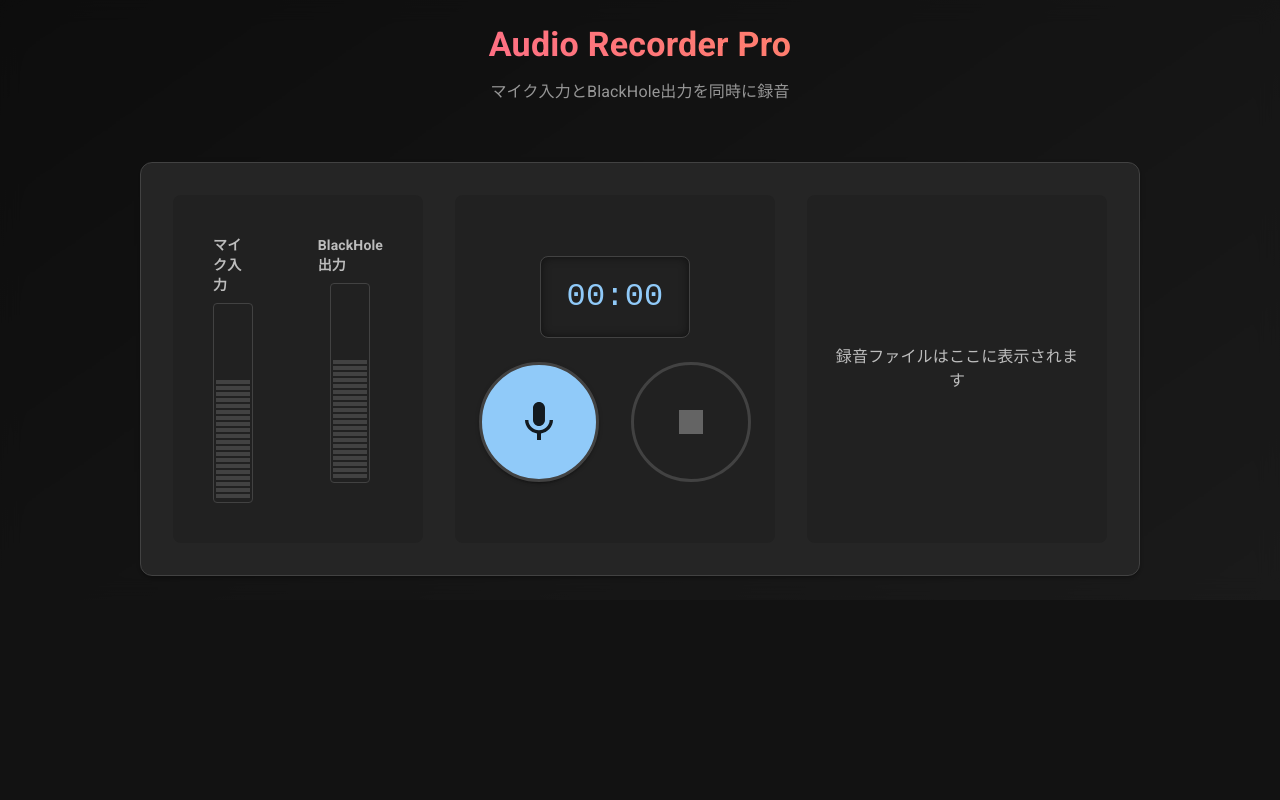
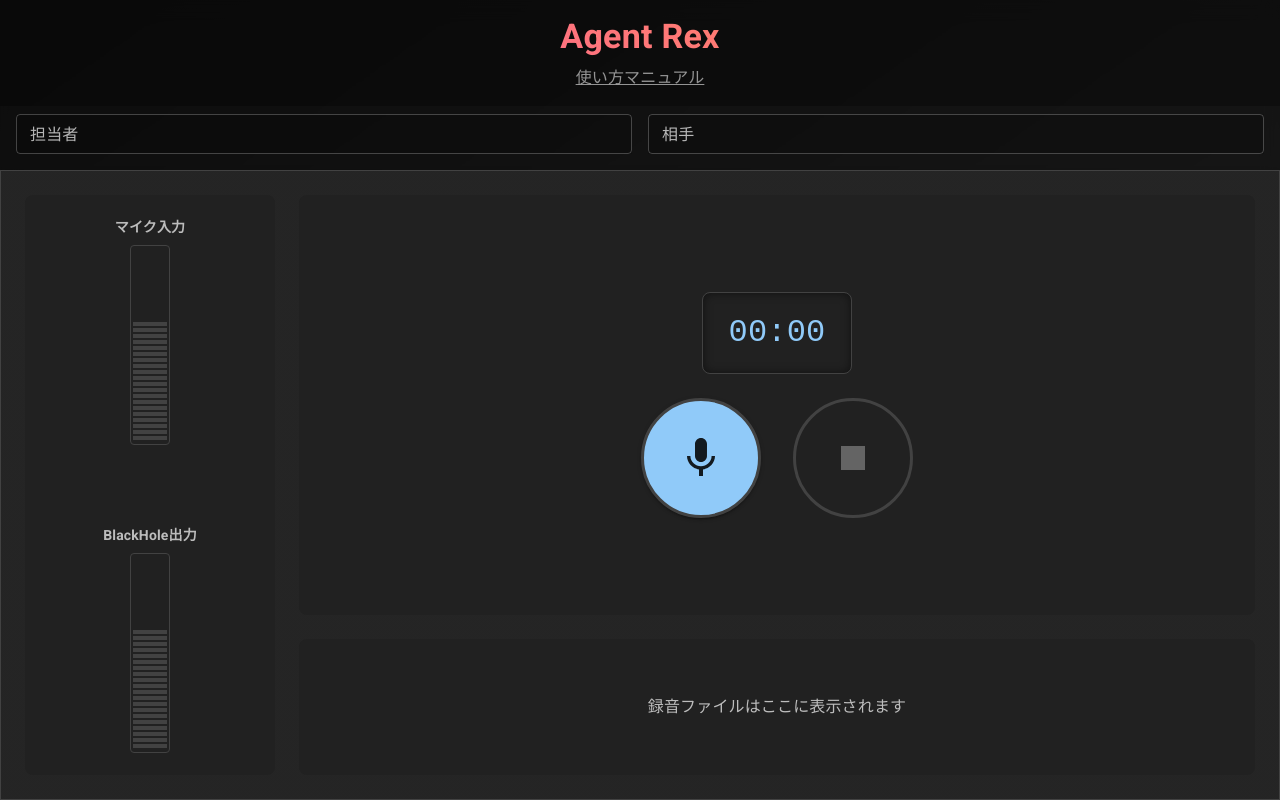
Before and after one commit to Kurihara-D/audio-rex, a React (Vite) app: page / in a window 1280 px wide. Built offline with nearby package versions, Linux system fonts and the light colour scheme.

Commit message:
担当者と参加者を入力できるようにする

```diff
--- a/index.html
+++ b/index.html
@@ -3,7 +3,7 @@
   <head>
     <meta charset="UTF-8" />
     <meta name="viewport" content="width=device-width, initial-scale=1.0" />
-    <title>音声録音アプリ</title>
+    <title>Agent-Rex</title>
     <link
       rel="stylesheet"
       href="https://fonts.googleapis.com/css?family=Roboto:300,400,500,700&display=swap"
--- a/src/App.tsx
+++ b/src/App.tsx
@@ -1,11 +1,12 @@
-import React from 'react';
-import { Container, Typography, Box, styled } from '@mui/material';
+import React, { useState } from 'react';
+import { Container, Typography, Box, styled, Link } from '@mui/material';
 import { RecordingControls } from './components/RecordingControls';
 import { useAudioRecorder } from './hooks/useAudioRecorder';
+import { ParticipantFields } from './components/ParticipantFields';
 
 const AppContainer = styled(Box)(({ theme }) => ({
-  width: '100%',
-  height: '100%',
+  width: '100vw',
+  height: '100vh',
   background: `linear-gradient(145deg, ${theme.palette.grey[900]} 0%, ${theme.palette.grey[800]} 100%)`,
   display: 'flex',
   flexDirection: 'column',
@@ -19,23 +20,26 @@ const StyledContainer = styled(Container)({
   maxWidth: 'none !important',
   display: 'flex',
   flexDirection: 'column',
-  height: '100%',
+  minHeight: 0,
   width: '100%'
 });
 
-const GlassPanel = styled(Box)(({ theme }) => ({
+const GlassPanel = styled(Box)(({ }) => ({
   backgroundColor: 'rgba(0, 0, 0, 0.6)',
   backdropFilter: 'blur(10px)',
-  padding: theme.spacing(3, 0),
   boxShadow: '0 8px 32px 0 rgba(0, 0, 0, 0.37)',
   flex: 1,
   display: 'flex',
   flexDirection: 'column',
   overflow: 'hidden',
-  width: '100%'
+  width: '100%',
+  minHeight: 0
 }));
 
 const App: React.FC = () => {
+  const [staff, setStaff] = useState<string>('');
+  const [client, setClient] = useState<string>('');
+
   const {
     isRecording,
     recordingTime,
@@ -44,17 +48,24 @@ const App: React.FC = () => {
     audioUrl,
     startRecording,
     stopRecording
-  } = useAudioRecorder();
+  } = useAudioRecorder({
+    staff,
+    client
+  });
 
   return (
     <AppContainer>
       <StyledContainer maxWidth={false}>
         <GlassPanel>
-          <Box sx={{ textAlign: 'center', mb: 3 }}>
+          <Box sx={{
+            textAlign: 'center',
+            mb: 1,
+            pt: 2,
+            backgroundColor: 'rgba(0, 0, 0, 0.3)',
+          }}>
             <Typography
               variant="h4"
               component="h1"
-              gutterBottom
               sx={{
                 fontWeight: 'bold',
                 background: 'linear-gradient(45deg, #FE6B8B 30%, #FF8E53 90%)',
@@ -62,18 +73,41 @@ const App: React.FC = () => {
                 textFillColor: 'transparent',
                 WebkitBackgroundClip: 'text',
                 WebkitTextFillColor: 'transparent',
+                mb: 1,
               }}
             >
-              Audio Recorder Pro
+              Agent Rex
             </Typography>
-            <Typography
-              variant="subtitle1"
-              color="text.secondary"
-              sx={{ opacity: 0.8 }}
+            <Link
+              href="https://www.notion.so/AgentRex-1a04d37ab76780aab2f1d07abb15a0d9?pvs=4"
+              target="_blank"
+              rel="noopener"
+              onClick={(e) => {
+                e.preventDefault();
+                window.open(e.currentTarget.href, '_blank');
+              }}
+              sx={{
+                color: 'text.secondary',
+                opacity: 0.8,
+                textDecoration: 'underline',
+                '&:hover': {
+                  opacity: 1,
+                  color: 'primary.main',
+                },
+                display: 'block',
+                mb: 2,
+              }}
             >
-              マイク入力とBlackHole出力を同時に録音
-            </Typography>
+              使い方マニュアル
+            </Link>
           </Box>
+
+          <ParticipantFields
+            staff={staff}
+            client={client}
+            onStaffChange={setStaff}
+            onClientChange={setClient}
+          />
 
           <RecordingControls
             isRecording={isRecording}
--- /dev/null
+++ b/src/components/ParticipantFields.tsx
@@ -0,0 +1,58 @@
+import React from 'react';
+import { Box, TextField } from '@mui/material';
+
+interface ParticipantFieldsProps {
+  staff: string;
+  client: string;
+  onStaffChange: (value: string) => void;
+  onClientChange: (value: string) => void;
+}
+
+export const ParticipantFields: React.FC<ParticipantFieldsProps> = ({
+  staff,
+  client,
+  onStaffChange,
+  onClientChange
+}) => {
+  return (
+    <Box sx={{
+      display: 'flex',
+      gap: 2,
+      px: 2,
+      mb: 2,
+      '& .MuiTextField-root': {
+        flex: 1,
+        backgroundColor: 'rgba(0, 0, 0, 0.2)',
+        '& .MuiOutlinedInput-root': {
+          '& fieldset': {
+            borderColor: 'rgba(255, 255, 255, 0.23)',
+          },
+          '&:hover fieldset': {
+            borderColor: 'rgba(255, 255, 255, 0.4)',
+          },
+        },
+      }
+    }}>
+      <TextField
+        label="担当者"
+        value={staff}
+        onChange={(e) => onStaffChange(e.target.value)}
+        variant="outlined"
+        size="small"
+        InputLabelProps={{
+          sx: { color: 'text.secondary' }
+        }}
+      />
+      <TextField
+        label="相手"
+        value={client}
+        onChange={(e) => onClientChange(e.target.value)}
+        variant="outlined"
+        size="small"
+        InputLabelProps={{
+          sx: { color: 'text.secondary' }
+        }}
+      />
+    </Box>
+  );
+};
--- a/src/components/RecordingControls.tsx
+++ b/src/components/RecordingControls.tsx
@@ -1,6 +1,7 @@
 import React from 'react';
-import { Box, Button, Typography, Paper, styled } from '@mui/material';
+import { Box, Button, Typography, Paper, styled, CircularProgress } from '@mui/material';
 import { Mic, Stop, Download } from '@mui/icons-material';
+import { useState, useEffect } from 'react';
 import { VolumeIndicator } from './VolumeIndicator';
 
 const ControlButton = styled(Button)(({ theme }) => ({
@@ -37,7 +38,7 @@ interface RecordingControlsProps {
   recordingTime: number;
   micVolume: number;
   blackholeVolume: number;
-  audioUrl: string | null;
+  audioUrl: { url: string; mimeType: string; fileName: string } | null;
   onStart: () => void;
   onStop: () => void;
 }
@@ -51,6 +52,16 @@ export const RecordingControls: React.FC<RecordingControlsProps> = ({
   onStart,
   onStop,
 }) => {
+  const [isAudioLoading, setIsAudioLoading] = useState(false);
+  const [audioDuration, setAudioDuration] = useState<number | null>(null);
+
+  useEffect(() => {
+    if (audioUrl) {
+      setIsAudioLoading(true);
+      setAudioDuration(null);
+    }
+  }, [audioUrl]);
+
   const formatTime = (seconds: number) => {
     const mins = Math.floor(seconds / 60);
     const secs = seconds % 60;
@@ -61,17 +72,21 @@ export const RecordingControls: React.FC<RecordingControlsProps> = ({
     <Paper
      elevation={3}
      sx={{
-        p: 4,
-        mx: 'auto',
-        mt: 4,
+       p: 3,
+       mx: 0,
+       mt: 0,
        backgroundColor: 'background.paper',
-        borderRadius: 3,
+       borderRadius: 0,
        border: '1px solid',
        borderColor: 'grey.800',
        display: 'grid',
-        gridTemplateColumns: '250px 1fr 300px',
-        gap: 4,
-        minHeight: '400px',
+       gridTemplateColumns: '250px 1fr',
+       gridTemplateRows: '1fr auto',
+       gap: 3,
+       height: '100%',
+       flex: 1,
+       minHeight: 0,
+       overflow: 'hidden',
      }}
     >
       {/* Left Section - Meters */}
@@ -80,22 +95,30 @@ export const RecordingControls: React.FC<RecordingControlsProps> = ({
         p: 3,
         borderRadius: 2,
         display: 'flex',
+        flexDirection: 'column',
         justifyContent: 'center',
-        gap: 4
+        alignItems: 'center',
+        gap: 6,
+        gridRow: '1 / 3',
+        height: '100%'
       }}>
         <VolumeIndicator label="マイク入力" value={micVolume} />
         <VolumeIndicator label="BlackHole出力" value={blackholeVolume} />
       </Box>
 
-      {/* Center Section - Controls */}
+      {/* Top Section - Controls */}
       <Box sx={{
         display: 'flex',
         flexDirection: 'column',
         alignItems: 'center',
         justifyContent: 'center',
         backgroundColor: 'grey.900',
-        p: 3,
+        p: 4,
         borderRadius: 2,
+        gridColumn: '2',
+        gridRow: '1',
+        height: '100%',
+        minHeight: '300px',
       }}>
         <DisplayPanel>
           {formatTime(recordingTime)}
@@ -125,7 +148,7 @@ export const RecordingControls: React.FC<RecordingControlsProps> = ({
         </Box>
       </Box>
 
-      {/* Right Section - Playback */}
+      {/* Bottom Section - Playback */}
       <Box sx={{
         backgroundColor: 'grey.900',
         p: 3,
@@ -133,22 +156,18 @@ export const RecordingControls: React.FC<RecordingControlsProps> = ({
         display: 'flex',
         flexDirection: 'column',
         justifyContent: 'center',
+        gridColumn: '2',
+        gridRow: '2',
       }}>
         {audioUrl ? (
           <>
-            <Box sx={{
-              backgroundColor: 'background.paper',
-              p: 3,
-              borderRadius: 1,
-              mb: 3
-            }}>
+            <Box>
               <audio
                 controls
-                src={audioUrl}
+                src={audioUrl?.url}
                 style={{
                   width: '100%',
                   height: 60,
-                  backgroundColor: 'rgb(18, 18, 18)',
                   borderRadius: '4px',
                   padding: '4px'
                 }}
@@ -158,8 +177,8 @@ export const RecordingControls: React.FC<RecordingControlsProps> = ({
               variant="contained"
               color="primary"
               startIcon={<Download />}
-              href={audioUrl}
-              download="recording.webm"
+              href={audioUrl.url}
+              download={audioUrl.fileName}
               sx={{
                 borderRadius: 1,
                 py: 1.5
@@ -173,6 +192,7 @@ export const RecordingControls: React.FC<RecordingControlsProps> = ({
             variant="body1"
             color="text.secondary"
             align="center"
+            sx={{ py: 4 }}
           >
             録音ファイルはここに表示されます
           </Typography>
--- a/src/components/VolumeIndicator.tsx
+++ b/src/components/VolumeIndicator.tsx
@@ -32,7 +32,7 @@ interface VolumeIndicatorProps {
 export const VolumeIndicator: React.FC<VolumeIndicatorProps> = ({ label, value }) => {
   // 0-255の値を20セグメントに分割
   const segments = useMemo(() => {
-    const normalizedValue = (value / 255) * 20;
+    const normalizedValue = (value / 255) * 70;
     return Array.from({ length: 20 }, (_, i) => ({
       active: i < normalizedValue,
       isRed: i >= 16, // 上位4セグメントは赤色
--- a/src/hooks/useAudioRecorder.ts
+++ b/src/hooks/useAudioRecorder.ts
@@ -1,14 +1,19 @@
 import { useState, useEffect, useCallback, useRef } from 'react';
+
+interface ParticipantsInfo {
+  staff: string;
+  client: string;
+}
 
 interface AudioRecorderState {
   isRecording: boolean;
   recordingTime: number;
   micVolume: number;
   blackholeVolume: number;
-  audioUrl: string | null;
+  audioUrl: { url: string; mimeType: string; fileName: string; } | null;
 }
 
-export const useAudioRecorder = () => {
+export const useAudioRecorder = (participants: ParticipantsInfo) => {
   const [state, setState] = useState<AudioRecorderState>({
     isRecording: false,
     recordingTime: 0,
@@ -27,6 +32,29 @@ export const useAudioRecorder = () => {
   const animationFrameRef = useRef<number | null>(null);
   const startTimeRef = useRef<number | null>(null);
   const isRecordingRef = useRef<boolean>(false);
+
+  const generateFileName = useCallback(() => {
+    const date = new Date().toISOString().split('T')[0];
+
+    const staff = participants?.staff?.trim() || '';
+    const client = participants?.client?.trim() || '';
+    return `${staff || 'unknown'}-${client || 'unknown'}-${date}.webm`;
+  }, [participants]);
+
+  const handleStop = useCallback(() => {
+    const blob = new Blob(chunksRef.current, { type: 'audio/webm' });
+    const url = URL.createObjectURL(blob);
+    // 録音停止時に最新のparticipants情報でファイル名を生成
+    const fileName = generateFileName();
+    setState(prev => ({
+      ...prev,
+      audioUrl: {
+        url: url,
+        mimeType: 'audio/webm',
+        fileName: fileName
+      }
+    }));
+  }, [generateFileName]);
 
   const getBlackholeStream = useCallback(async () => {
     const devices = await navigator.mediaDevices.enumerateDevices();
@@ -117,16 +145,13 @@ export const useAudioRecorder = () => {
       }
 
       chunksRef.current = [];
-      recorderRef.current = new MediaRecorder(destination.stream);
+
+      // MediaRecorderの作成と設定
+      recorderRef.current = new MediaRecorder(destination.stream, { mimeType: 'audio/webm' });
       recorderRef.current.ondataavailable = (event) => {
         chunksRef.current.push(event.data);
       };
-
-      recorderRef.current.onstop = () => {
-        const blob = new Blob(chunksRef.current, { type: 'audio/webm' });
-        const url = URL.createObjectURL(blob);
-        setState(prev => ({ ...prev, audioUrl: url }));
-      };
+      recorderRef.current.onstop = handleStop;
 
       recorderRef.current.start();
       startTimeRef.current = Date.now();
@@ -139,7 +164,7 @@ export const useAudioRecorder = () => {
       console.error('Recording error:', err);
       throw err;
     }
-  }, [getBlackholeStream, updateVolumeAndTimer]);
+  }, [getBlackholeStream, updateVolumeAndTimer, handleStop]);
 
   const stopRecording = useCallback(() => {
     if (recorderRef.current && recorderRef.current.state !== 'inactive') {
```
Lines whose indentation alone changed are shown as unchanged.
